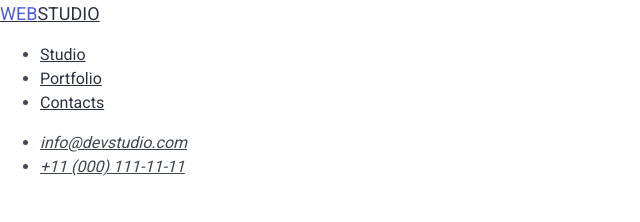
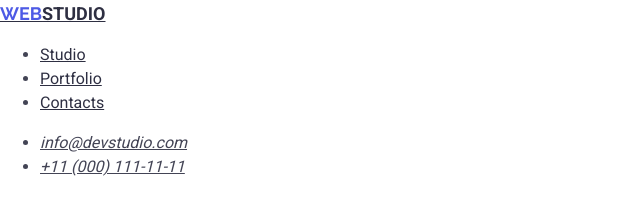
Before and after one commit to krovostok412/goit-hw-02, a plain HTML site: page index.html in a window 1280 px wide. Shown: the top 222 px of the page, 0-640 px from the left. Drawn offline with nearby package versions, Linux system fonts and the light colour scheme.

Commit message:
nightupd3

```diff
--- a/css/style.css
+++ b/css/style.css
@@ -35,6 +35,7 @@ h3 {
 
 .order-button {
     background-color: #4D5AE5;
+    cursor: pointer;
 }
 
 .order-button:hover {
@@ -73,8 +74,15 @@ h3 {
 }
 
 .logo span {
-    color:#4D5AE5 ;
+    color:#4D5AE5;
+    font-family: "Raleway", sans-serif;
+
 }
+
+.logo {
+    font-weight: 700;
+}
+
 .section3 {
     background-color:#F4F4FD;
 }
```
